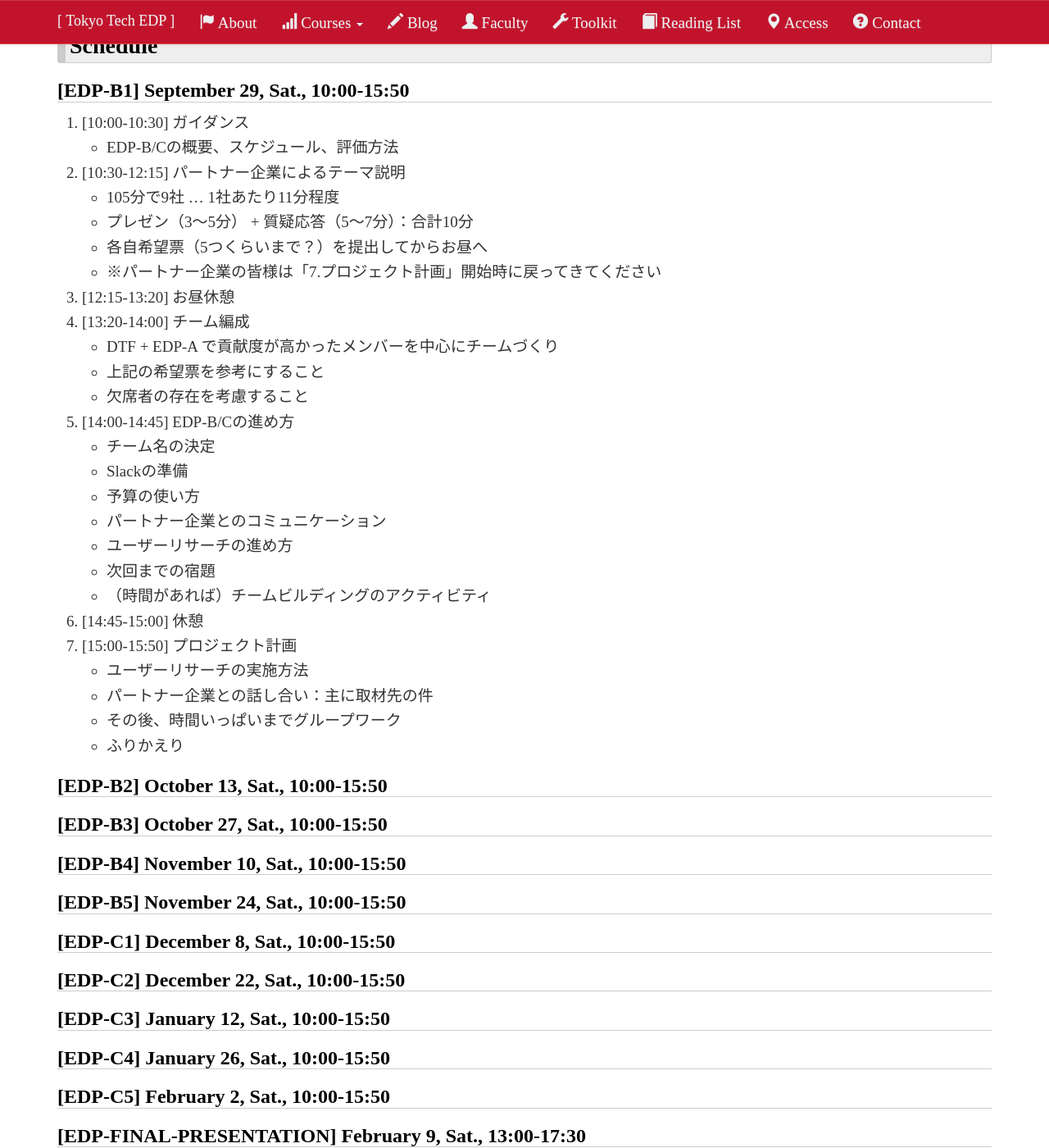
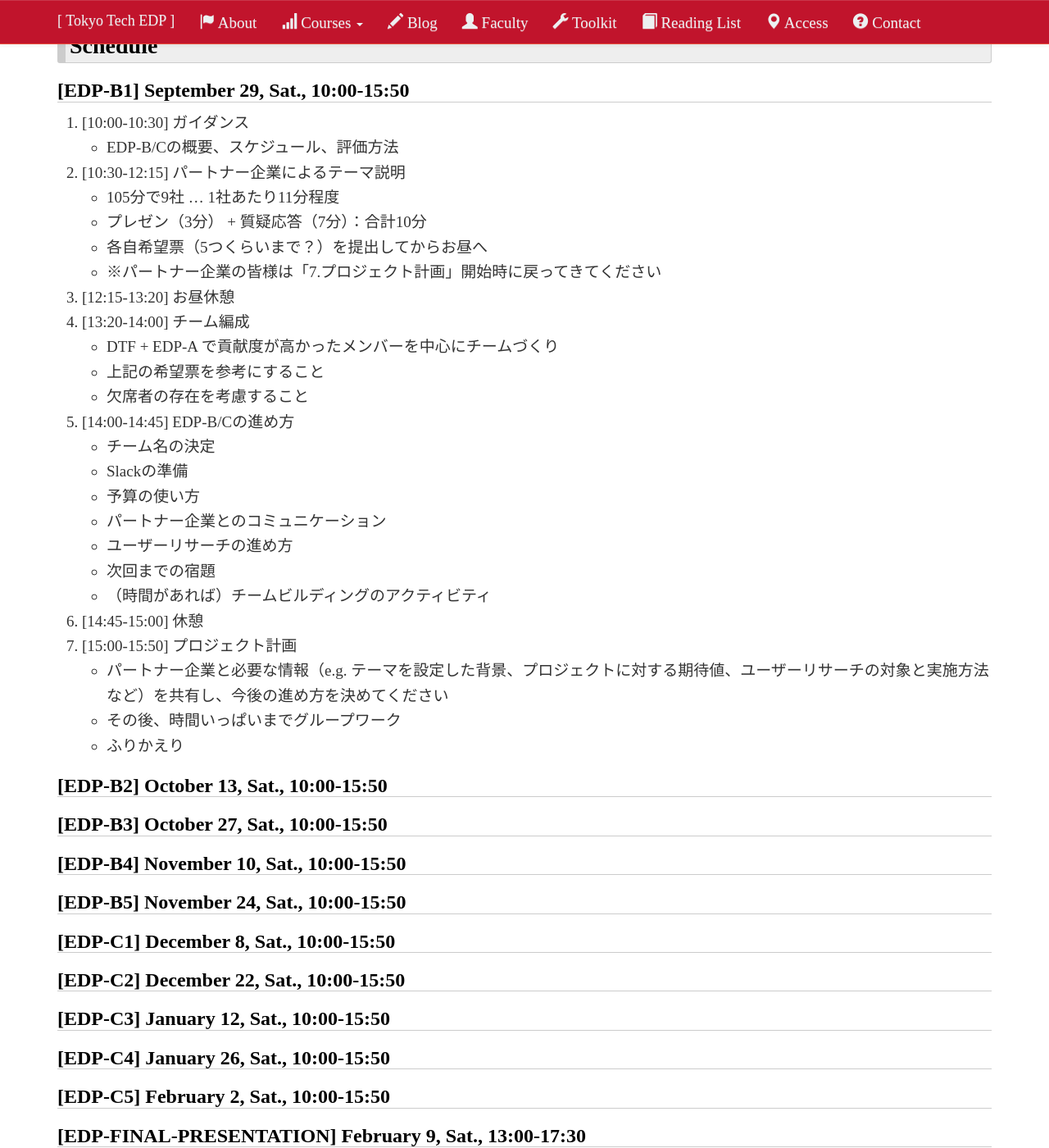
Before and after one commit to titech-edp/titech-edp.github.io, a Jekyll site: the page built from 2018-edp-bc/index.md, in a window 1280 px wide and 1400 px high, scrolled down 783 px. Shown: the whole window at 82% size. Built offline with Jekyll 4.4.1, drawn with Linux system fonts in a browser that asks for light colours; nearby versions of some CDN libraries; library files that are not in the unit come from our copies.

Commit message:
Update sylabus

```diff
--- a/2018-edp-bc/index.md
+++ b/2018-edp-bc/index.md
@@ -21,7 +21,7 @@ Saito, Sakamoto, Kado, Yagisawa, Terui, Park, Inaba
    - EDP-B/Cの概要、スケジュール、評価方法
 2. [10:30-12:15] パートナー企業によるテーマ説明
    - 105分で9社 ... 1社あたり11分程度
-   - プレゼン（3〜5分） + 質疑応答（5〜7分）：合計10分
+   - プレゼン（3分） + 質疑応答（7分）：合計10分
    - 各自希望票（5つくらいまで？）を提出してからお昼へ
    - ※パートナー企業の皆様は「7.プロジェクト計画」開始時に戻ってきてください
 3. [12:15-13:20] お昼休憩
@@ -39,8 +39,7 @@ Saito, Sakamoto, Kado, Yagisawa, Terui, Park, Inaba
    - （時間があれば）チームビルディングのアクティビティ
 6. [14:45-15:00] 休憩
 7. [15:00-15:50] プロジェクト計画
-   - ユーザーリサーチの実施方法
-   - パートナー企業との話し合い：主に取材先の件
+   - パートナー企業と必要な情報（e.g. テーマを設定した背景、プロジェクトに対する期待値、ユーザーリサーチの対象と実施方法など）を共有し、今後の進め方を決めてください
    - その後、時間いっぱいまでグループワーク
    - ふりかえり
 
```
